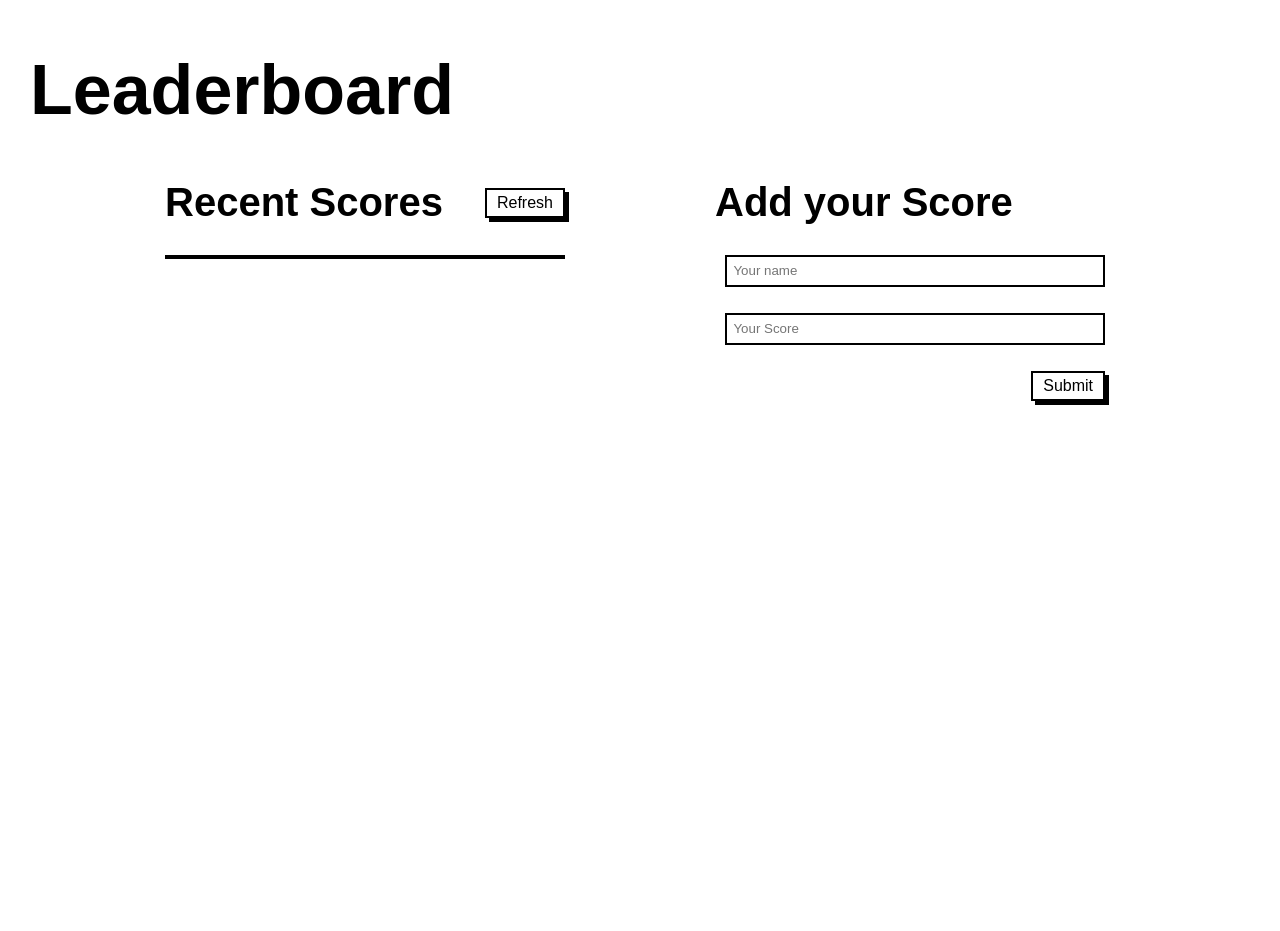
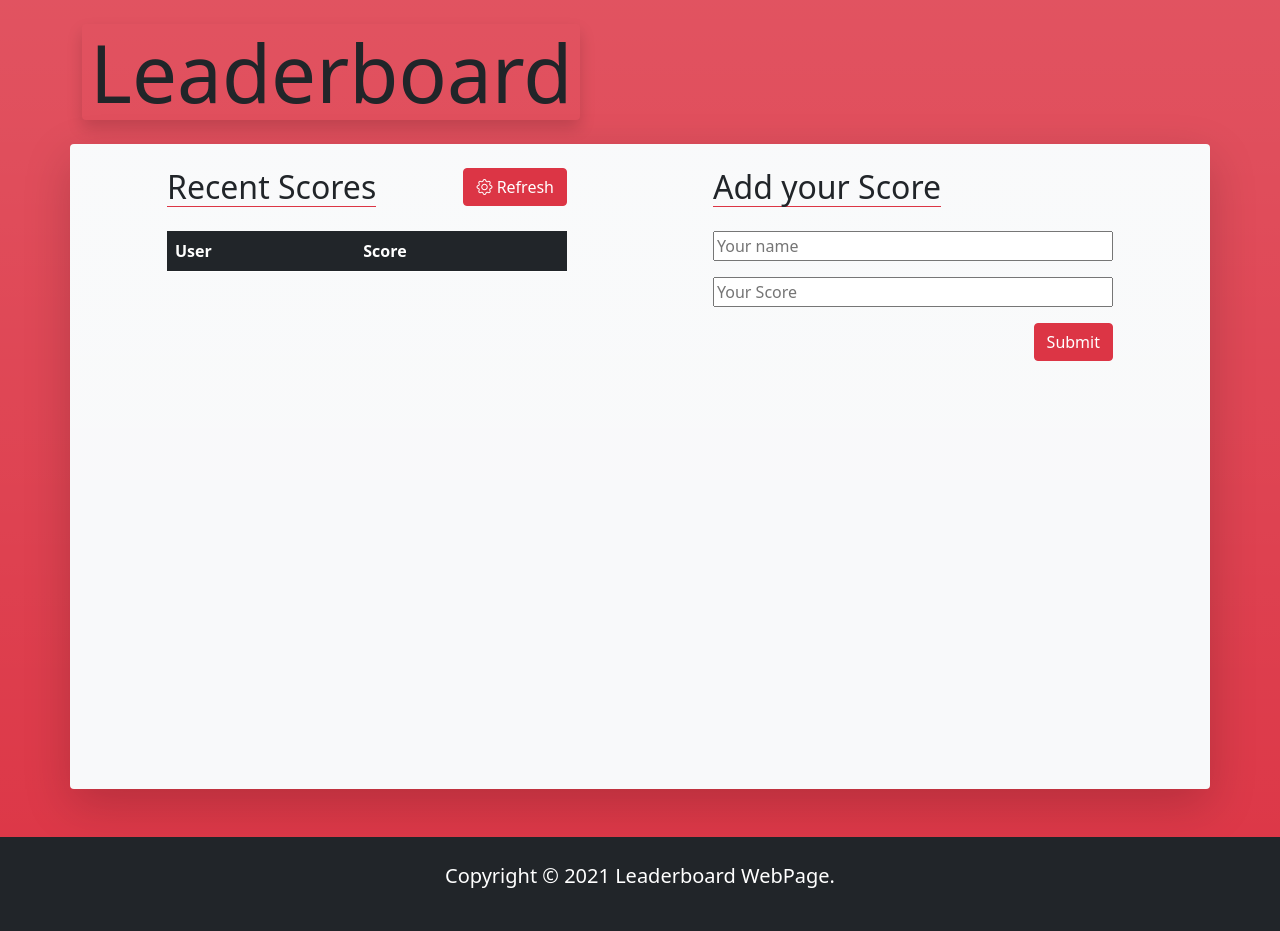
Before and after one commit to leonardodiasb/Leaderboard, a website built with webpack: page src/index.html in a window 1280 px wide. Before the commit the page ends 800 px from the top, so only its background shows below. Built offline with nearby package versions, Linux system fonts and the light colour scheme; no server answers.

Commit message:
Use Bootstrap to add style. Create sort method for refresh function

```diff
--- a/package.json
+++ b/package.json
@@ -29,6 +29,7 @@
     "xml-loader": "^1.2.1"
   },
   "dependencies": {
+    "bootstrap-icons": "^1.5.0",
     "lodash": "^4.17.21"
   }
 }
--- a/src/index.html
+++ b/src/index.html
@@ -3,30 +3,48 @@
   <head>
     <meta charset="utf-8"/>
     <meta name="viewport" content="width=device-width, initial-scale=1.0">
+    <link href="https://cdn.jsdelivr.net/npm/bootstrap@5.0.2/dist/css/bootstrap.min.css" rel="stylesheet" integrity="sha384-EVSTQN3/azprG1Anm3QDgpJLIm9Nao0Yz1ztcQTwFspd3yD65VohhpuuCOmLASjC" crossorigin="anonymous">
+    <link rel="stylesheet" href="https://cdn.jsdelivr.net/npm/bootstrap-icons@1.5.0/font/bootstrap-icons.css">
     <title>Leaderboard</title>
   </head>
-  <body>
-    <header>
-      <h1>Leaderboard</h1>
+  <body class="bg-danger bg-gradient">
+    <header class="text-center my-4">
+      <div class="container">
+        <h1 class="shadow rounded px-2 w-fit-content display-1" style="width: fit-content;">Leaderboard</h1>
+      </div>
     </header>
-    <main>
-      <div class="scores-container">
-        <div class="scores-title">
-          <h2>Recent Scores</h2>
-          <button id="refresh-btn" type="button">Refresh</button>
+    <main class="bg-light bg-gradient p-4 mb-5 rounded container d-flex justify-content-around flex-wrap shadow-lg">
+      <div class="scores-container overflow-auto">
+        <div class="scores-title d-flex justify-content-between align-items-start" style="width: 400px;">
+          <h2 class="border-bottom border-danger">Recent Scores</h2>
+          <button id="refresh-btn" class="btn btn-danger glyphicon glyphicon-refresh" type="button"><i class="bi bi-gear"></i>  Refresh</button>
         </div>
-        <ul id="scores-list"></ul>
+        <div class="overflow-auto" style="height: 550px;">
+          <table class="table table-striped table-dark table-hover mt-3 d-table">
+            <thead>
+              <tr>
+                <th scope="col">User</th>
+                <th scope="col">Score</th>
+              </tr>
+            </thead>
+            <tbody id="scores-list"></tbody>
+          </table>
+        </div>
       </div>
       <div class="form-container">
-        <div class="form-title">
-          <h2>Add your Score</h2>
+        <div class="form-title" style="width: 400px;">
+          <h2 class="border-bottom border-danger" style="width: fit-content;">Add your Score</h2>
         </div>
-        <form id="form">
+        <form id="form" class="d-flex flex-column gap-3 mt-4">
           <input type="text" placeholder="Your name" required>
-          <input type="number" placeholder="Your Score" required>
-          <input class="form-btn" type="submit" value="Submit">
+          <input type="number" placeholder="Your Score" min="0" max="100" required>
+          <input class="form-btn btn btn-danger align-self-end" type="submit" value="Submit">
         </form>
       </div>
     </main>
+    <footer class="bg-dark p-4 text-white text-center">
+      <p class="lead">Copyright &copy; 2021 Leaderboard WebPage.</p>
+    </footer>
+    <script src="https://cdn.jsdelivr.net/npm/bootstrap@5.0.2/dist/js/bootstrap.bundle.min.js" integrity="sha384-MrcW6ZMFYlzcLA8Nl+NtUVF0sA7MsXsP1UyJoMp4YLEuNSfAP+JcXn/tWtIaxVXM" crossorigin="anonymous"></script>
   </body>
 </html>
--- a/src/index.js
+++ b/src/index.js
@@ -1,13 +1,11 @@
-import './style.css';
-
-const ul = document.querySelector('#scores-list');
+const tbody = document.querySelector('#scores-list');
 const form = document.querySelector('#form');
 const refreshBtn = document.querySelector('#refresh-btn');
 
 const addScores = async (e) => {
   e.preventDefault();
   const input = document.querySelectorAll('input');
-  await fetch('https://us-central1-js-capstone-backend.cloudfunctions.net/api/games/tAMy9yCVSPfnlRMuxTEZ/scores/', {
+  await fetch('https://us-central1-js-capstone-backend.cloudfunctions.net/api/games/BiksNeQJh8tuANM43GM8/scores/', {
     method: 'POST',
     body: JSON.stringify({
       user: input[0].value,
@@ -22,16 +20,27 @@ const addScores = async (e) => {
 };
 
 const refreshScoreList = async () => {
-  await fetch('https://us-central1-js-capstone-backend.cloudfunctions.net/api/games/tAMy9yCVSPfnlRMuxTEZ/scores/')
+  await fetch('https://us-central1-js-capstone-backend.cloudfunctions.net/api/games/BiksNeQJh8tuANM43GM8/scores/')
     .then((response) => response.json())
     .then((json) => {
-      ul.innerHTML = '';
+      tbody.innerHTML = '';
+      json.result.sort((a, b) => {
+        if (a.score < b.score) {
+          return 1;
+        } if (b.score < a.score) {
+          return -1;
+        }
+        return 0;
+      });
       json.result.forEach((element) => {
-        const li = document.createElement('li');
-        const p = document.createElement('p');
-        p.innerHTML = `${element.user}: ${element.score}`;
-        li.appendChild(p);
-        ul.appendChild(li);
+        const tr = document.createElement('tr');
+        const td1 = document.createElement('td');
+        const td2 = document.createElement('td');
+        td1.innerHTML = `${element.user}`;
+        tr.appendChild(td1);
+        td2.innerHTML = `${element.score}`;
+        tr.appendChild(td2);
+        tbody.appendChild(tr);
       });
     });
 };
--- a/src/style.css
+++ /dev/null
@@ -1,86 +0,0 @@
-body,
-* {
-  margin: 0;
-  padding: 0;
-  font-family: Arial, Helvetica, sans-serif;
-}
-
-header {
-  margin: 50px 30px;
-}
-
-h1 {
-  font-size: 70px;
-}
-
-h2 {
-  font-size: 40px;
-}
-
-main {
-  display: flex;
-  justify-content: space-around;
-  margin: 0 90px;
-  flex-wrap: wrap;
-}
-
-.scores-container,
-.form-container,
-form {
-  display: flex;
-  flex-direction: column;
-  margin: 0 10px;
-}
-
-.scores-title,
-.form-title {
-  display: flex;
-  margin-bottom: 30px;
-  width: 400px;
-}
-
-.scores-title {
-  justify-content: space-between;
-}
-
-button,
-.form-btn {
-  font-size: 16px;
-  padding: 4px 10px;
-  border: 2px solid black;
-  background-color: #fff;
-  align-self: center;
-  box-shadow: 4px 4px 0 rgb(0, 0, 0);
-}
-
-form {
-  gap: 10px;
-}
-
-input {
-  margin-bottom: 1rem;
-  border: 2px solid black;
-  padding: 0.4rem;
-}
-
-.form-btn {
-  align-self: flex-end;
-}
-
-ul {
-  list-style: none;
-  border: 2px solid black;
-}
-
-li {
-  padding: 4px;
-}
-
-ul li:nth-child(even) {
-  background-color: #ddd;
-}
-
-p {
-  font-size: 22px;
-  font-weight: bold;
-}
```
Also changed, not shown: dist/index.html, dist/main.js, 1 other file.
